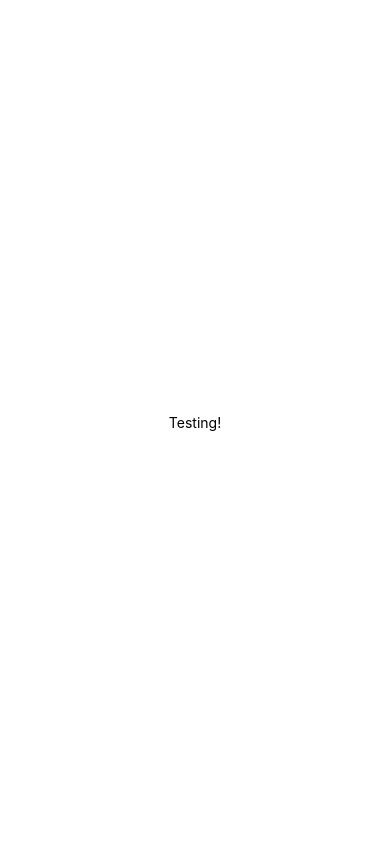
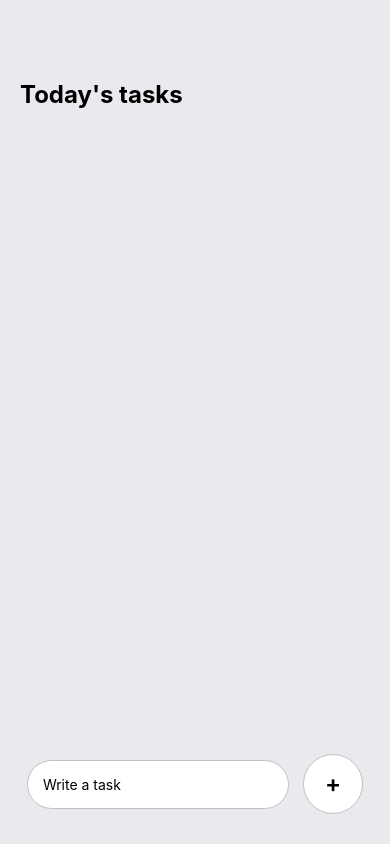
Before and after one commit to yye2004/morrow, a React Native app in the folder todolist/: screen / in a window 390 px wide. Built offline with nearby package versions, Linux system fonts and the light colour scheme.

Commit message:
Update morrow 1.0

```diff
--- a/todolist/App.js
+++ b/todolist/App.js
@@ -1,20 +1,91 @@
-import { StatusBar } from 'expo-status-bar';
-import { StyleSheet, Text, View } from 'react-native';
+import React, { useState } from 'react';
+import { Platform, KeyboardAvoidingView, StyleSheet, Text, View, TextInput, TouchableOpacity, Keyboard, ScrollView } from 'react-native';
+import Task from './components/Task';
 
 export default function App() {
+    const [task, setTask] = useState('');
+    const [taskItems, setTaskItems] = useState([]);
+
+    const handleAddTask = () => {
+        if (!task.trim()) return;
+        Keyboard.dismiss();
+        setTaskItems(prev => [...prev, task.trim()]);
+        setTask('');
+    };
+
+    const completeTask = (index) => {
+        setTaskItems(prev => prev.filter((_, i) => i !== index));
+    };
+
     return (
         <View style={styles.container}>
-      <Text>Testing!</Text>
-      <StatusBar style="auto" />
+            <ScrollView contentContainerStyle={{ paddingTop: 80 }} keyboardShouldPersistTaps="handled">
+                <View style={styles.tasksWrapper}>
+                    <Text style={styles.sectionTitle}>Today's tasks</Text>
+                    <View style={styles.items}>
+                        {taskItems.map((item, index) => (
+                            <TouchableOpacity key={`${item}-${index}`} onPress={() => completeTask(index)}>
+                                <Task text={item} />
+                            </TouchableOpacity>
+                        ))}
+                    </View>
+                </View>
+            </ScrollView>
+
+            <KeyboardAvoidingView
+                behavior={Platform.OS === 'ios' ? 'padding' : 'height'}
+                style={styles.writeTaskWrapper}
+            >
+                <TextInput
+                    style={styles.input}
+                    placeholder={'Write a task'}
+                    value={task}
+                    onChangeText={setTask}
+                    returnKeyType="done"
+                    onSubmitEditing={handleAddTask}
+                />
+                <TouchableOpacity onPress={handleAddTask}>
+                    <View style={styles.addWrapper}>
+                        <Text style={styles.addText}>+</Text>
+                    </View>
+                </TouchableOpacity>
+            </KeyboardAvoidingView>
         </View>
     );
 }
 
 const styles = StyleSheet.create({
-  container: {
-    flex: 1,
-    backgroundColor: '#fff',
+    container: { flex: 1, backgroundColor: '#E8EAED' },
+    tasksWrapper: { paddingHorizontal: 20 },
+    sectionTitle: { fontSize: 24, fontWeight: 'bold' },
+    items: { marginTop: 30 },
+    writeTaskWrapper: {
+        position: 'absolute',
+        bottom: 30,
+        width: '100%',
+        flexDirection: 'row',
         alignItems: 'center',
+        justifyContent: 'space-around',
+        paddingHorizontal: 20,
+    },
+    input: {
+        paddingVertical: 15,
+        paddingHorizontal: 15,
+        backgroundColor: '#FFF',
+        borderRadius: 60,
+        borderColor: '#C0C0C0',
+        borderWidth: 1,
+        width: '75%',
+    },
+    addWrapper: {
+        width: 60,
+        height: 60,
+        backgroundColor: '#FFF',
+        borderRadius: 60,
         justifyContent: 'center',
+        alignItems: 'center',
+        borderColor: '#C0C0C0',
+        borderWidth: 1,
     },
+    addText: { fontSize: 24, lineHeight: 24, fontWeight: '600' },
 });
--- /dev/null
+++ b/todolist/components/Task.js
@@ -0,0 +1,51 @@
+import React from 'react';
+import { View, Text, StyleSheet } from 'react-native';
+
+const Task = ({ text }) => {
+    return (
+        <View style={styles.item}>
+            <View style={styles.itemLeft}>
+                <View style={styles.square} />
+                <Text style={styles.itemText}>{text}</Text>
+            </View>
+            <View style={styles.circular} />
+        </View>
+    );
+};
+
+const styles = StyleSheet.create({
+    item: {
+        backgroundColor: '#FFF',
+        padding: 15,
+        borderRadius: 100,
+        flexDirection: 'row',
+        alignItems: 'center',
+        justifyContent: 'space-between',
+        marginBottom: 20,
+    },
+    itemLeft: {
+        flexDirection: 'row',
+        alignItems: 'center',
+        flexWrap: 'wrap',
+    },
+    square: {
+        width: 24,
+        height: 24,
+        backgroundColor: '#55BCF6',
+        opacity: 0.4,
+        borderRadius: 50,
+        marginRight: 15,
+    },
+    itemText: {
+        maxWidth: '80%',
+    },
+    circular: {
+        width: 12,
+        height: 12,
+        borderColor: '#55BCF6',
+        borderWidth: 2,
+        borderRadius: 50,
+    },
+});
+
+export default Task;
```
Lines whose indentation alone changed are shown as unchanged.
